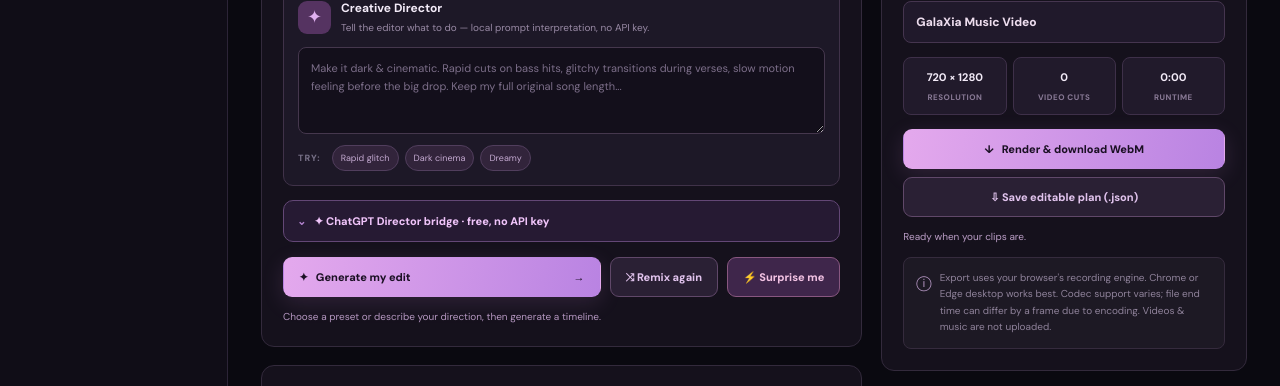
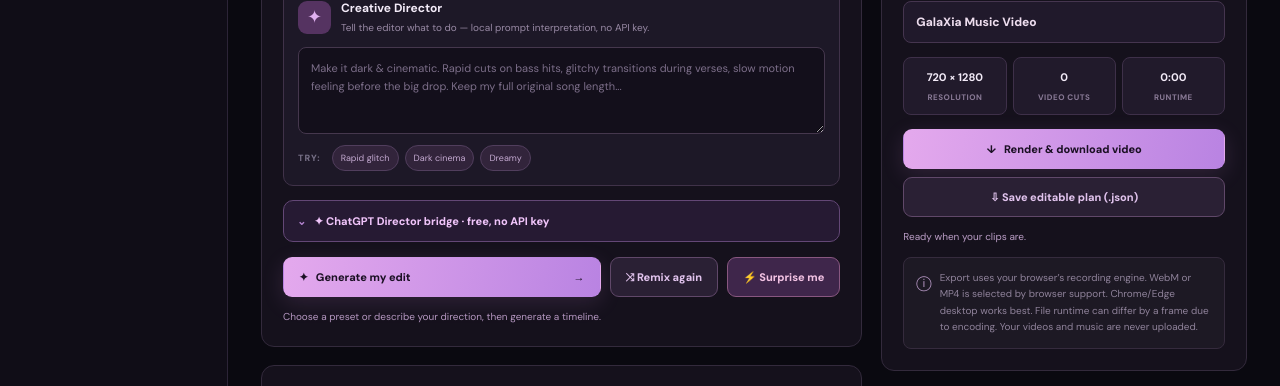
Before and after one commit to Spacepocohontas/galaxia-groovelab, a website with bundled scripts: page autocut/index.html in a window 1280 px wide. Shown: the part 1520-1906 px from the top of the page. Built offline with nearby package versions, Linux system fonts and the light colour scheme.

Commit message:
ui(autocut): clarify MP4/WebM adaptive export options

```diff
--- a/autocut/index.html
+++ b/autocut/index.html
@@ -101,10 +101,10 @@
      <section class="panel export-panel"><div class="panel-heading"><div><span class="section-number">05</span><h2>Finish & export</h2></div><span class="info-chip">BROWSER RENDER</span></div>
       <label class="project-title">PROJECT NAME<input id="projectName" value="GalaXia Music Video" maxlength="70"></label>
       <div class="export-stats"><span><b id="exportResolution">720 × 1280</b><small>RESOLUTION</small></span><span><b id="exportScenes">0</b><small>VIDEO CUTS</small></span><span><b id="exportLength">—</b><small>RUNTIME</small></span></div>
-      <button id="exportBtn" class="btn primary export-button">↓ &nbsp; Render & download WebM</button>
+      <button id="exportBtn" class="btn primary export-button">↓ &nbsp; Render & download video</button>
       <button id="downloadEdl" class="btn subtle edl-button">⇩ Save editable plan (.json)</button>
       <progress id="renderProgress" value="0" max="100" hidden></progress><p id="status" class="status" role="status">Ready when your clips are.</p>
-      <div class="export-note"><span>ⓘ</span><p>Export uses your browser's recording engine. Chrome or Edge desktop works best. Codec support varies; file end time can differ by a frame due to encoding. Videos & music are not uploaded.</p></div>
+      <div class="export-note"><span>ⓘ</span><p>Export uses your browser’s recording engine. WebM or MP4 is selected by browser support. Chrome/Edge desktop works best. File runtime can differ by a frame due to encoding. Your videos and music are never uploaded.</p></div>
      </section>
     </div>
    </div>
```
